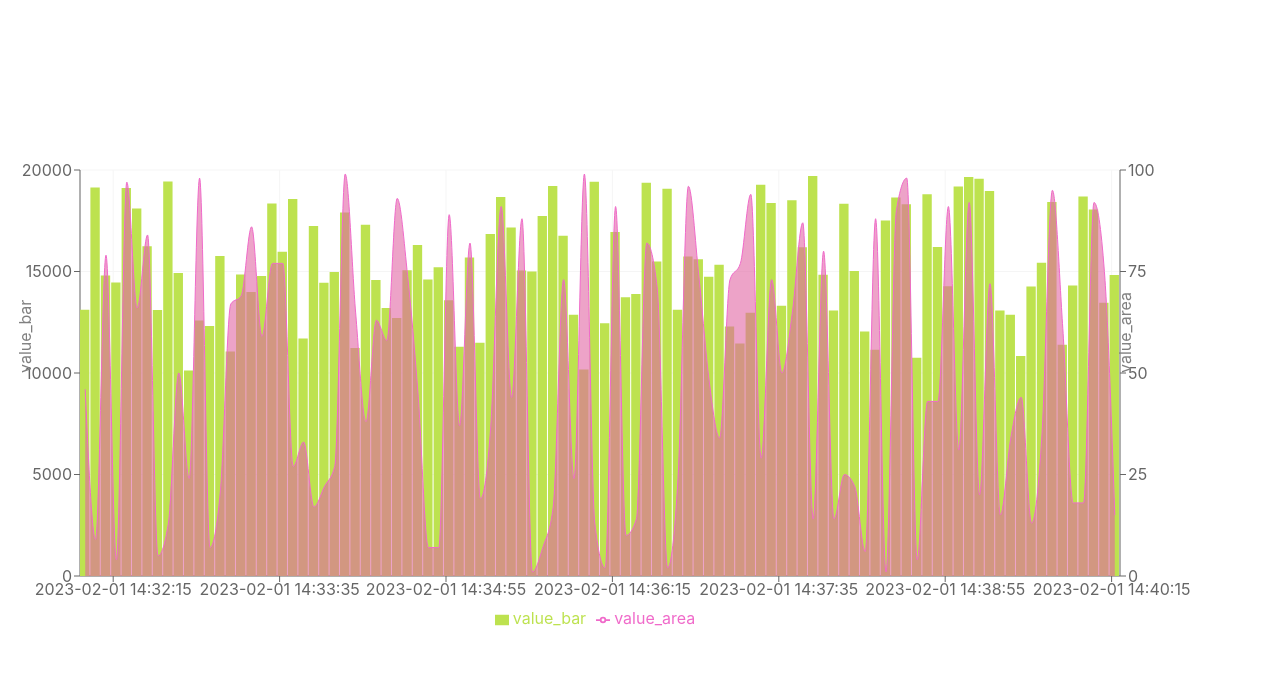
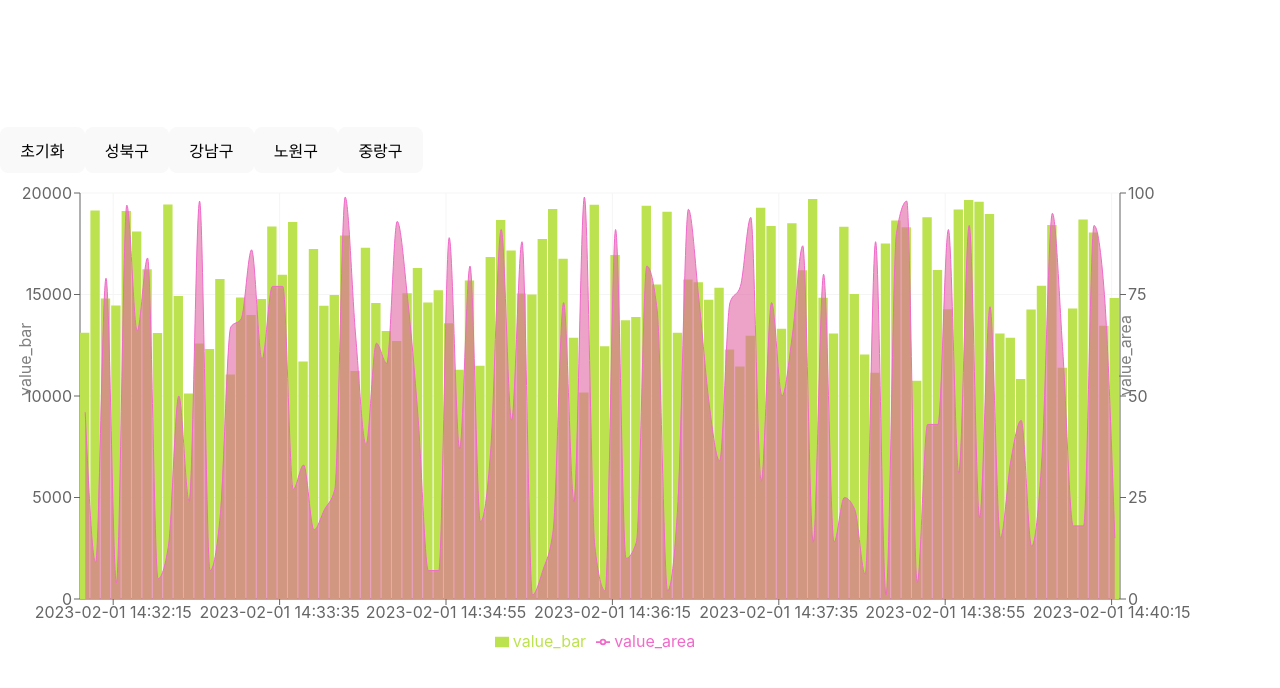
Before and after one commit to Chaam2/data-visualization, a React (Vite) app: page / in a window 1280 px wide. Shown: the top 688 px of the page. Built offline with nearby package versions, Linux system fonts and the light colour scheme.

Commit message:
✨ Feat #3 : data의 id값으로 필터링 버튼 생성

```diff
--- a/src/components/Chart.tsx
+++ b/src/components/Chart.tsx
@@ -14,8 +14,18 @@ import { ValueType, NameType } from 'recharts/types/component/DefaultTooltipCont
 
 export const Chart = () => {
   const chartData = useChartData();
+  const uniqueIdsSet = new Set(chartData && chartData.map((data) => data.id));
+  const ids = [...uniqueIdsSet];
 
   return (
+    <>
+      <div>
+        <button>초기화</button>
+        {ids.map((id) => (
+          <button key={id}>{id}</button>
+        ))}
+      </div>
+
       <ComposedChart
         width={1200}
         height={500}
@@ -51,6 +61,7 @@ export const Chart = () => {
           yAxisId="value_area"
         />
       </ComposedChart>
+    </>
   );
 };
 
```
Lines whose indentation alone changed are shown as unchanged.
